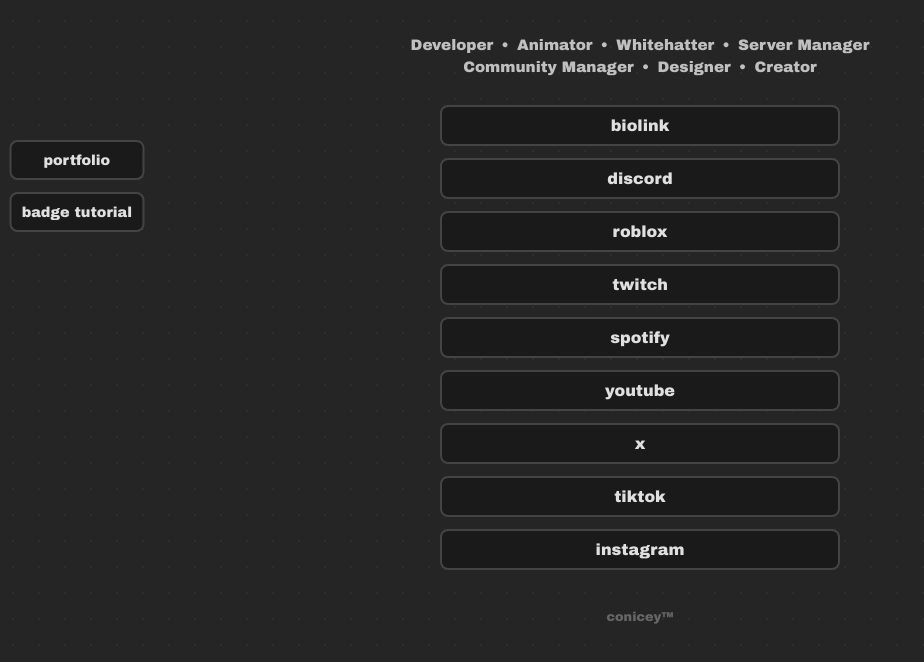
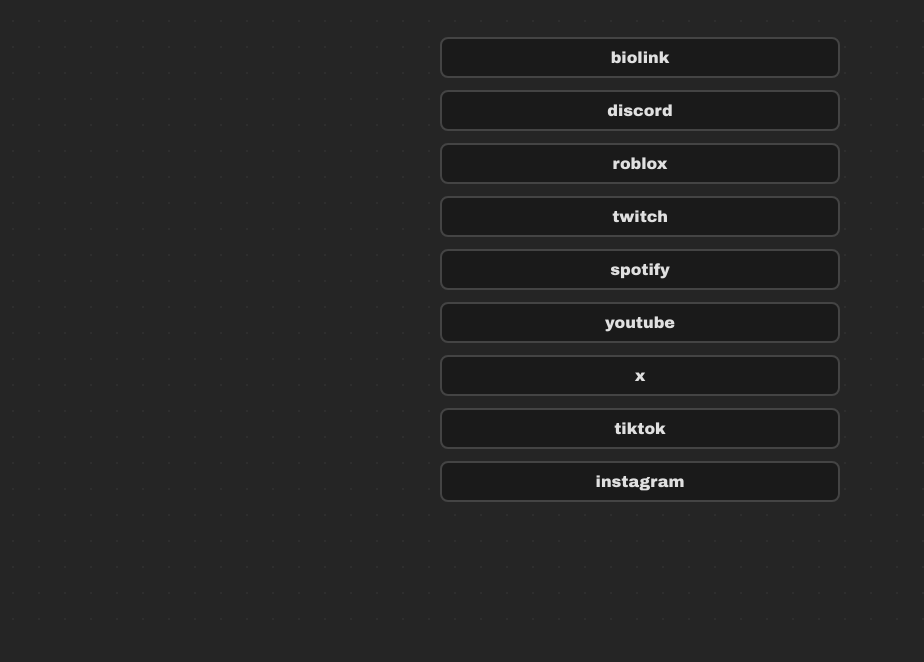
Before and after one commit to conicey/conicey.github.io, a plain HTML site: page biolink/index.html in a window 1280 px wide. Shown: the part 174-836 px from the top of the page, without its empty margins (0-924 px from the left). After the commit the page ends 800 px from the top, so only its background shows below. Drawn offline with Linux system fonts and the light colour scheme.

Commit message:
Update index.html

```diff
--- a/biolink/index.html
+++ b/biolink/index.html
@@ -53,23 +53,6 @@
   margin-bottom: 20px;
 }
 
-  .roles {
-    display: flex;
-    flex-direction: column;
-    align-items: center;
-    gap: 6px;
-    font-size: 0.95rem;
-    color: #c0c0c0;
-    margin-bottom: 30px;
-  }
-
-  .roles-line {
-    display: flex;
-    justify-content: center;
-    gap: 8px;
-    flex-wrap: wrap;
-  }
-
 .content {
   display: flex;
   flex-direction: column;
@@ -122,72 +105,20 @@
   transition: width 0.3s ease;
 }
 a.social:hover::after { width: 100%; }
-  a.social:hover { color: #fff; border-color: #777; box-shadow: 0 0 6px rgba(255,255,255,0.15); }
 
-  footer { margin-top: 40px; font-size: 0.8rem; color: #666; }
-
-  /* LEFT BUTTONS */
-  .left-buttons {
-    position: fixed;
-    top: 45%;
-    left: 6%;
-    transform: translate(-50%, -50%);
-    display: flex;
-    flex-direction: column;
-    gap: 12px;
-    z-index: 1000;
+a.social:hover {
+  color: #fff;
+  border-color: #777;
+  box-shadow: 0 0 6px rgba(255,255,255,0.15);
 }
 
-  .left-btn {
-    width: 135px;
-    padding: 10px 0;
-    background: #1a1a1a;
-    border: 2px solid #444;
-    border-radius: 8px;
-    color: #e0e0e0;
-    text-decoration: none;
-    font-size: 0.9rem;
-    text-transform: lowercase;
-    text-align: center;
-    position: relative;
-    transition: all 0.3s ease;
-    overflow: hidden;
+footer {
+  margin-top: 40px;
+  font-size: 0.8rem;
+  color: #666;
 }
 
-  .left-btn::before {
-    content: '';
-    position: absolute;
-    top: 0;
-    left: -80%;
-    width: 50%;
-    height: 100%;
-    background: linear-gradient(120deg,
-      rgba(255,255,255,0) 0%,
-      rgba(255,255,255,0.25) 50%,
-      rgba(255,255,255,0) 100%
-    );
-    transform: skewX(-25deg);
-    transition: left 0.6s ease;
-  }
-  .left-btn:hover::before { left: 130%; }
-
-  .left-btn:hover {
-    border-color: #666;
-    color: #fff;
-    box-shadow: 0 0 5px rgba(255,255,255,0.12);
-  }
-
-  @media (max-width: 700px) {
-    .left-buttons {
-      left: 50%;
-      top: auto;
-      bottom: 20px;
-      transform: translateX(-50%);
-      flex-direction: row;
-    }
-    .left-btn { width: auto; padding: 10px 20px; }
-  }
-
+/* BIOLINK POP OUT */
 .biolink-container { position: relative; width: 100%; }
 
 .biolink-btn {
@@ -284,23 +215,9 @@
 </head>
 <body>
 
-<div class="left-buttons">
-  <a href="https://conicey.github.io/portfolio/" class="left-btn">portfolio</a>
-  <a href="/dev" class="left-btn">badge tutorial</a>
-</div>
-
 <img src="banner.png" alt="conicey" class="logo">
 
 <div class="tagline"></div>
-
-<div class="roles">
-  <div class="roles-line">
-    <span>Developer</span>•<span>Animator</span>•<span>Whitehatter</span>•<span>Server Manager</span>
-  </div>
-  <div class="roles-line">
-    <span>Community Manager</span>•<span>Designer</span>•<span>Creator</span>
-  </div>
-</div>
 
 <div class="content">
   <div class="biolink-container">
@@ -322,7 +239,7 @@
   <a href="https://www.instagram.com/conicey_" class="social" target="_blank">instagram</a>
 </div>
 
-<footer>conicey™</footer>
+<footer></footer>
 
 <script>
 const biolinkBtn = document.getElementById('biolinkBtn');
```
Lines whose indentation alone changed are shown as unchanged.
